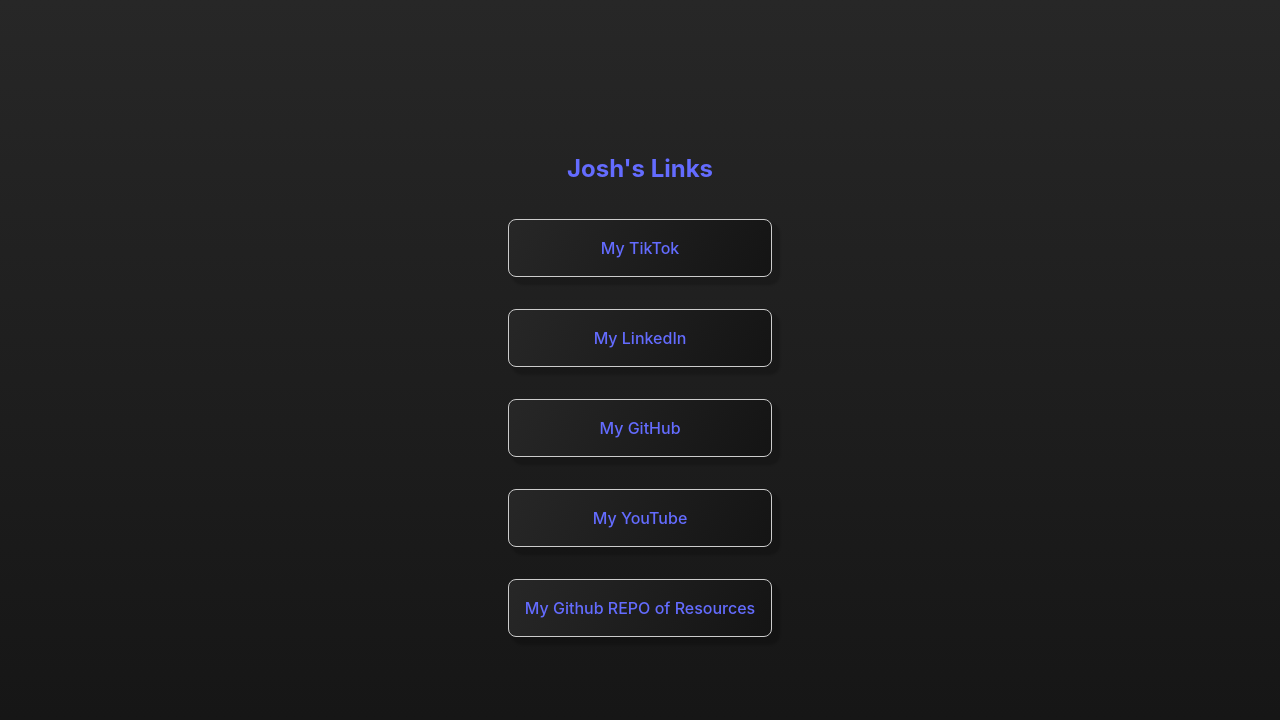
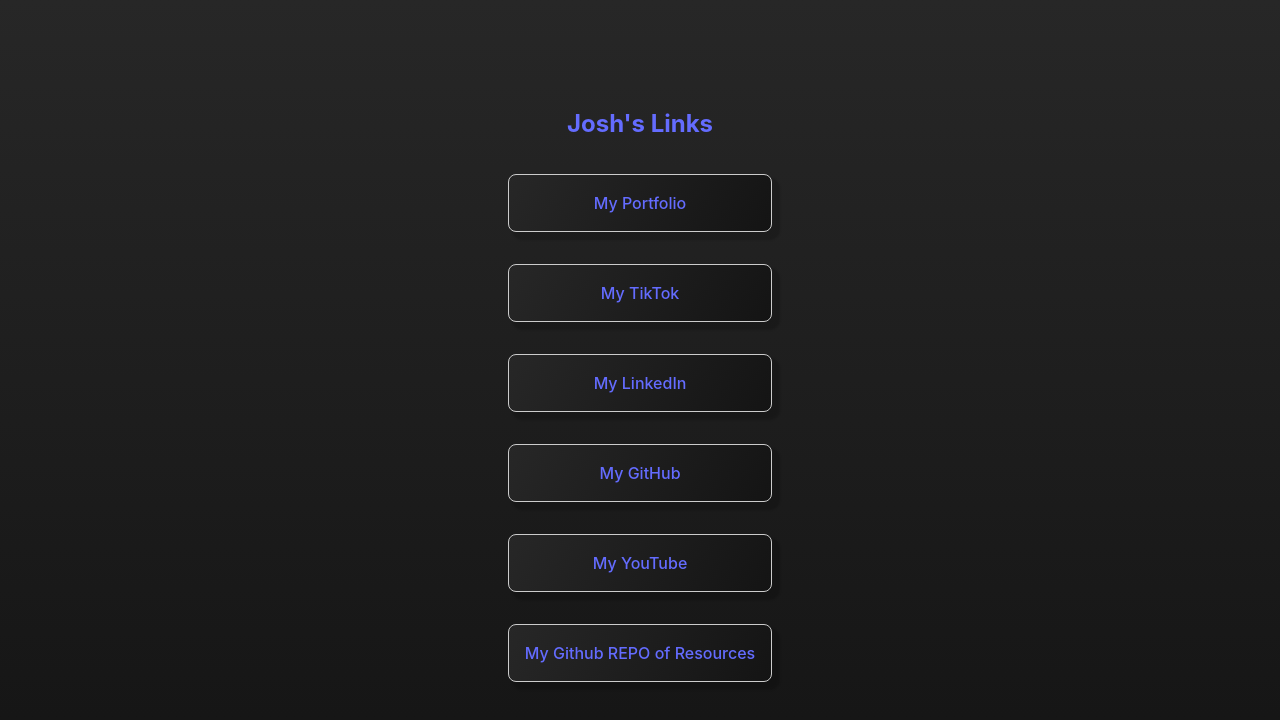
Before and after one commit to thejoshuahendrix/linktree, a React (Vite) app: page / in a window 1280 px wide. Shown: the top 720 px of the page. Built offline with nearby package versions, Linux system fonts and the light colour scheme.

Commit message:
Add website

```diff
--- a/src/App.tsx
+++ b/src/App.tsx
@@ -1,6 +1,10 @@
 import "./App.css";
 
 const links = [
+  {
+    name: "My Portfolio",
+    url: "https://joshhendrix.me",
+  },
   {
     name: "My TikTok",
     url: "https://www.tiktok.com/@joshhenny",
@@ -30,7 +34,10 @@ const App = () => {
         <h2>Josh's Links</h2>
       </div>
       {links.map((link) => (
-        <div className="linkbox">
+        <div
+          onClick={() => (window.location.href = link.url)}
+          className="linkbox"
+        >
           <a href={link.url}>{link.name}</a>
         </div>
       ))}
--- a/vite.config.ts
+++ b/vite.config.ts
@@ -1,7 +1,10 @@
-import { defineConfig } from 'vite'
-import react from '@vitejs/plugin-react-swc'
+import { defineConfig } from "vite";
+import react from "@vitejs/plugin-react-swc";
 
 // https://vitejs.dev/config/
 export default defineConfig({
   plugins: [react()],
-})
+  server: {
+    host: true,
+  },
+});
```
